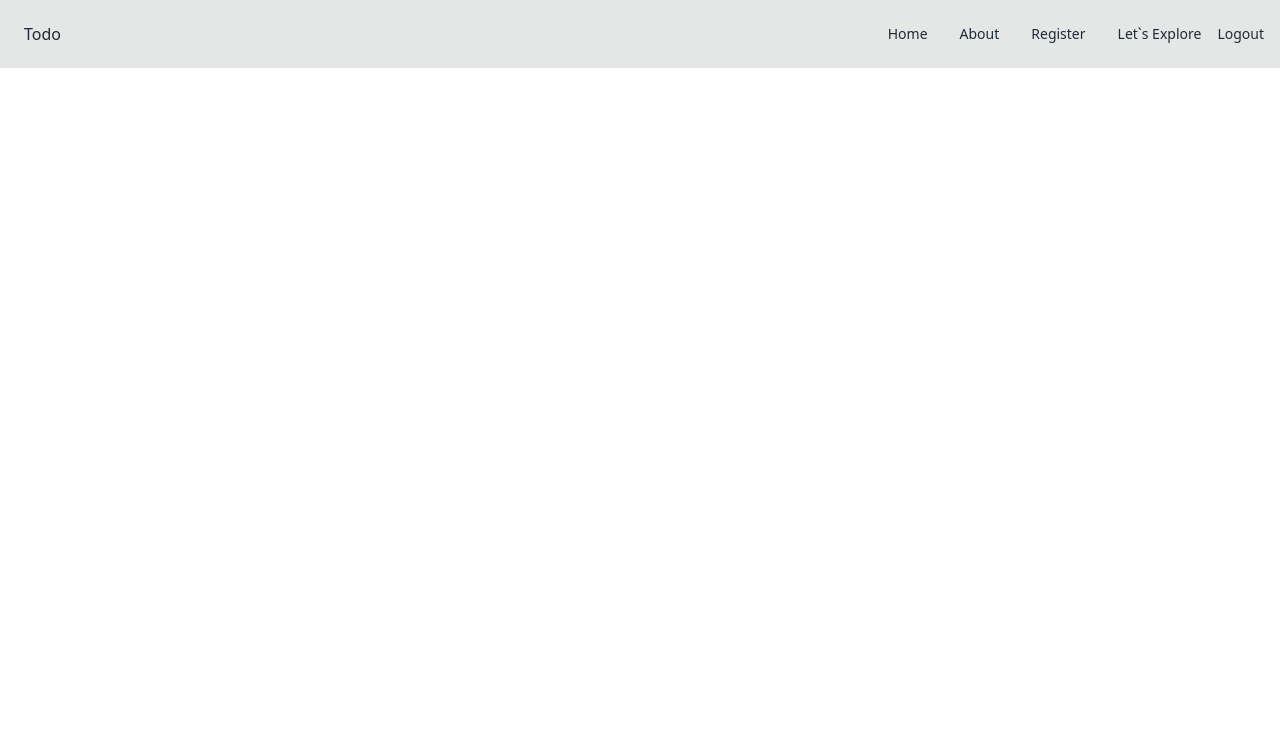
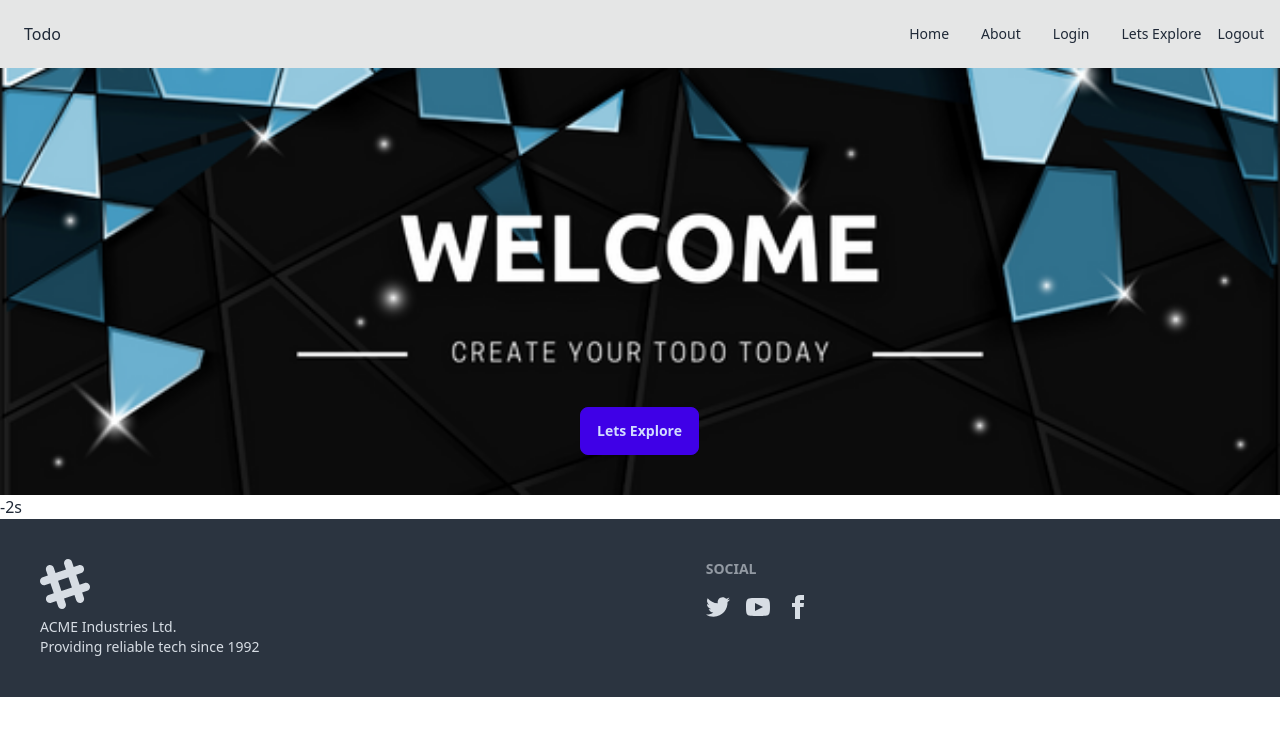
Before and after one commit to Nazmul-Hasan-Shadin/todo-app, a React (Vite) app: page / in a window 1280 px wide. Shown: the top 736 px of the page. Built offline with nearby package versions, Linux system fonts and the light colour scheme; no server answers.

Commit message:
footer has added

```diff
--- a/package.json
+++ b/package.json
@@ -21,6 +21,7 @@
     "react-dom": "^18.2.0",
     "react-hook-form": "^7.49.2",
     "react-hot-toast": "^2.4.1",
+    "react-icons": "^4.12.0",
     "react-router-dom": "^6.21.0",
     "sort-by": "^1.2.0",
     "swiper": "^11.0.5",
--- /dev/null
+++ b/src/Component/CompletedTodos.jsx
@@ -0,0 +1,25 @@
+import React from 'react';
+import useAllTodo from '../hook/useAllTodo';
+import TodoCard from './TodoCard';
+
+const CompletedTodos = () => {
+
+    const {todos,isTodoLoading,todosRefetch}= useAllTodo()
+
+    const ongoingTodos= todos?.filter(todo=> todo.status==='completed' )
+    return (
+
+        <div className="lg:w-7/12 " >
+
+
+        <div className="gird grid-cols-1 gap-12">
+        {
+           ongoingTodos?.map((todo,index)=> <TodoCard refetch={todosRefetch} todo={todo} key={index}></TodoCard> )
+        }
+        </div>
+
+    </div>
+    );
+};
+
+export default CompletedTodos;
--- a/src/Component/TodoCard.jsx
+++ b/src/Component/TodoCard.jsx
@@ -32,7 +32,7 @@
           <div className=" justify-end">
           <div className='flex justify-between'>
           <p> DeadLine: {todo?.deadLine} </p>
-         <button onClick={()=>handleUpdateStatus(todo._id)} className='btn'>Complet</button>
+         <button onClick={()=>handleUpdateStatus(todo._id)} className='btn'>  {todo?.status==='completed'?'completed':'complete'} </button>
           </div>
            <p>  </p>
           </div>
--- a/src/Layout/LoggedInUserLayout.jsx
+++ b/src/Layout/LoggedInUserLayout.jsx
@@ -21,7 +21,7 @@
     <ul className="menu p-4 w-80 min-h-full bg-base-200 text-base-content">
       {/* Sidebar content here */}
      <li> <Link  to={'/dashboard/create-todo'}> Create Todo</Link></li>
-     <li> <Link  to={'/dashboard/create-todo'}> Create Todo</Link></li>
+     <li> <Link  to={'/dashboard/completed-todo'}> Completed Todos</Link></li>
     </ul>
 
   </div>
--- a/src/Layout/Main.jsx
+++ b/src/Layout/Main.jsx
@@ -6,9 +6,15 @@
   const {handleLogOut} = useContext(AuthContext)
    const links= ['Home','About', 'Register','Let`s Explore']
 
-   const navlinks=    links.map((link,index)=>(
-      <li key={index}>  <Link to={`/${link.toLocaleLowerCase()}`}>  {link} </Link> </li>
-   ))
+   const navlinks=  <>
+             <li>  <Link to={'/'}> Home </Link> </li>
+             <li>  <Link to={'/about'}> About </Link> </li>
+             <li>  <Link to={'/login'}> Login </Link> </li>
+             <li>  <Link to={'/login'}> Lets Explore </Link> </li>
+
+   </>
+
+
 
 
 
--- a/src/Pages/Dashboard/CreateTodo/CreateTodo.jsx
+++ b/src/Pages/Dashboard/CreateTodo/CreateTodo.jsx
@@ -5,36 +5,27 @@
 import { useContext } from "react";
 import { AuthContext } from "../../../AuthProvider/AuthProvider";
 import { space } from "postcss/lib/list";
+import useAllTodo from "../../../hook/useAllTodo";
 
 
 const CreateTodo = () => {
     const {user,loading}= useContext(AuthContext)
 
-       const axiosPublic=useAxiosPublic()
-    const {data:todos={}, isLoading,refetch}= useQuery({
-        queryKey: ['alltodos'],
-        enabled: !false
-        ,
-        queryFn: async ()=>{
-            const todos= await axiosPublic.get(`/get-todo/${user?.email}`)
-            return todos.data
-        }
-    })
-
+  const {todos,isTodoLoading,todosRefetch}= useAllTodo()
     const ongoingTodos= todos?.filter(todo=> todo.status==='ongoing' )
 
-    if (isLoading) {
+    if (isTodoLoading) {
         return <span>loading</span>
     }
 
   console.log(todos);
     return (
         <div className="lg:w-7/12 " >
-            <PostTodo refetch={refetch}></PostTodo>
+            <PostTodo refetch={todosRefetch}></PostTodo>
 
             <div className="gird grid-cols-1 gap-12">
             {
-               ongoingTodos?.map((todo,index)=> <TodoCard refetch={refetch} todo={todo} key={index}></TodoCard> )
+               ongoingTodos?.map((todo,index)=> <TodoCard refetch={todosRefetch} todo={todo} key={index}></TodoCard> )
             }
             </div>
 
--- /dev/null
+++ b/src/Pages/Home/Footer/Footer.jsx
@@ -0,0 +1,22 @@
+import React from 'react';
+
+const Footer = () => {
+    return (
+<footer className="footer p-10 bg-neutral text-neutral-content">
+  <aside>
+    <svg width="50" height="50" viewBox="0 0 24 24" xmlns="http://www.w3.org/2000/svg" fillRule="evenodd" clipRule="evenodd" className="fill-current"><path d="M22.672 15.226l-2.432.811.841 2.515c.33 1.019-.209 2.127-1.23 2.456-1.15.325-2.148-.321-2.463-1.226l-.84-2.518-5.013 1.677.84 2.517c.391 1.203-.434 2.542-1.831 2.542-.88 0-1.601-.564-1.86-1.314l-.842-2.516-2.431.809c-1.135.328-2.145-.317-2.463-1.229-.329-1.018.211-2.127 1.231-2.456l2.432-.809-1.621-4.823-2.432.808c-1.355.384-2.558-.59-2.558-1.839 0-.817.509-1.582 1.327-1.846l2.433-.809-.842-2.515c-.33-1.02.211-2.129 1.232-2.458 1.02-.329 2.13.209 2.461 1.229l.842 2.515 5.011-1.677-.839-2.517c-.403-1.238.484-2.553 1.843-2.553.819 0 1.585.509 1.85 1.326l.841 2.517 2.431-.81c1.02-.33 2.131.211 2.461 1.229.332 1.018-.21 2.126-1.23 2.456l-2.433.809 1.622 4.823 2.433-.809c1.242-.401 2.557.484 2.557 1.838 0 .819-.51 1.583-1.328 1.847m-8.992-6.428l-5.01 1.675 1.619 4.828 5.011-1.674-1.62-4.829z"></path></svg>
+    <p>ACME Industries Ltd.<br/>Providing reliable tech since 1992</p>
+  </aside>
+  <nav>
+    <header className="footer-title">Social</header>
+    <div className="grid grid-flow-col gap-4">
+      <a href='www.facebook.com'><svg xmlns="http://www.w3.org/2000/svg" width="24" height="24" viewBox="0 0 24 24" className="fill-current"><path d="M24 4.557c-.883.392-1.832.656-2.828.775 1.017-.609 1.798-1.574 2.165-2.724-.951.564-2.005.974-3.127 1.195-.897-.957-2.178-1.555-3.594-1.555-3.179 0-5.515 2.966-4.797 6.045-4.091-.205-7.719-2.165-10.148-5.144-1.29 2.213-.669 5.108 1.523 6.574-.806-.026-1.566-.247-2.229-.616-.054 2.281 1.581 4.415 3.949 4.89-.693.188-1.452.232-2.224.084.626 1.956 2.444 3.379 4.6 3.419-2.07 1.623-4.678 2.348-7.29 2.04 2.179 1.397 4.768 2.212 7.548 2.212 9.142 0 14.307-7.721 13.995-14.646.962-.695 1.797-1.562 2.457-2.549z"></path></svg></a>
+      <a><svg xmlns="http://www.w3.org/2000/svg" width="24" height="24" viewBox="0 0 24 24" className="fill-current"><path d="M19.615 3.184c-3.604-.246-11.631-.245-15.23 0-3.897.266-4.356 2.62-4.385 8.816.029 6.185.484 8.549 4.385 8.816 3.6.245 11.626.246 15.23 0 3.897-.266 4.356-2.62 4.385-8.816-.029-6.185-.484-8.549-4.385-8.816zm-10.615 12.816v-8l8 3.993-8 4.007z"></path></svg></a>
+      <a><svg xmlns="http://www.w3.org/2000/svg" width="24" height="24" viewBox="0 0 24 24" className="fill-current"><path d="M9 8h-3v4h3v12h5v-12h3.642l.358-4h-4v-1.667c0-.955.192-1.333 1.115-1.333h2.885v-5h-3.808c-3.596 0-5.192 1.583-5.192 4.615v3.385z"></path></svg></a>
+    </div>
+  </nav>
+</footer>
+    );
+};
+
+export default Footer;
--- a/src/Pages/Home/Home/Home.jsx
+++ b/src/Pages/Home/Home/Home.jsx
@@ -1,10 +1,12 @@
 import React from 'react';
 import Banner from '../Banner/Banner';
+import Footer from '../Footer/Footer';
 
 const Home = () => {
     return (
         <div>
              <Banner></Banner>
+             <Footer></Footer>
         </div>
     );
 };
--- a/src/Pages/Login/Login.jsx
+++ b/src/Pages/Login/Login.jsx
@@ -1,11 +1,12 @@
 import { useContext } from "react";
 import { AuthContext } from "../../AuthProvider/AuthProvider";
-import { useNavigate } from "react-router-dom";
+import { Link, useNavigate } from "react-router-dom";
+import { FcGoogle } from "react-icons/fc";
 
 
 const Login = () => {
   const navigate= useNavigate()
-  const  {signedInUser}=useContext(AuthContext)
+  const  {signedInUser,handleGoogleSignIn}=useContext(AuthContext)
   const handleLogin=(e)=>{
       e.preventDefault()
 
@@ -25,7 +26,19 @@
 
 
 
+
+
   }
+
+
+  const handleGoogle=()=>{
+    handleGoogleSignIn()
+    .then(res=>{
+      navigate('/dashboard')
+    })
+  }
+
+
     return (
 <div className="hero min-h-screen bg-base-200">
   <div className="hero-content flex-col lg:flex-row-reverse">
@@ -52,6 +65,12 @@
         </div>
         <div className="form-control mt-6">
           <button className="btn btn-primary bg-red-700">Login</button>
+           <span onClick={handleGoogle} className=" text-center pt-4">
+
+           <FcGoogle className="text-4xl mx-auto" />
+
+           </span>
+           <span>Dont have account?  <Link className="text-blue-400" to={'/register'}> Register </Link> </span>
         </div>
       </form>
     </div>
--- a/src/Pages/Register/Register.jsx
+++ b/src/Pages/Register/Register.jsx
@@ -1,5 +1,6 @@
 import { useContext } from "react";
 import { AuthContext } from "../../AuthProvider/AuthProvider";
+import { Link } from "react-router-dom";
 
 const Register = () => {
     const  {handleCreateUser,handleUpdateNamePhoto}=useContext(AuthContext)
@@ -54,6 +55,7 @@
         <div className="form-control mt-6">
           <button className="btn btn-primary bg-red-700">Register</button>
         </div>
+        <span>Already have account?  <Link className="text-blue-600" to={'/login'}>Login</Link> </span>
       </form>
     </div>
   </div>
--- /dev/null
+++ b/src/hook/useAllTodo.jsx
@@ -0,0 +1,25 @@
+import React, { useContext } from "react";
+import useAxiosPublic from "./useAxiosPublic";
+import { useQuery } from "@tanstack/react-query";
+import { AuthContext } from "../AuthProvider/AuthProvider";
+
+const useAllTodo = () => {
+  const { user, loading } = useContext(AuthContext);
+  const axiosPublic = useAxiosPublic();
+  const {
+    data: todos = [],
+    isLoading: isTodoLoading,
+    refetch: todosRefetch,
+  } = useQuery({
+    queryKey: ["alltodos"],
+
+    queryFn: async () => {
+      const todos = await axiosPublic.get(`/get-todo/${user?.email}`);
+      return todos.data;
+    },
+  });
+
+  return { todos, todosRefetch, isTodoLoading };
+};
+
+export default useAllTodo;
```
Also changed, not shown: src/Router/Router.jsx (+6 -1 lines), 1 other file (tests, documents, lock files or other folders).
